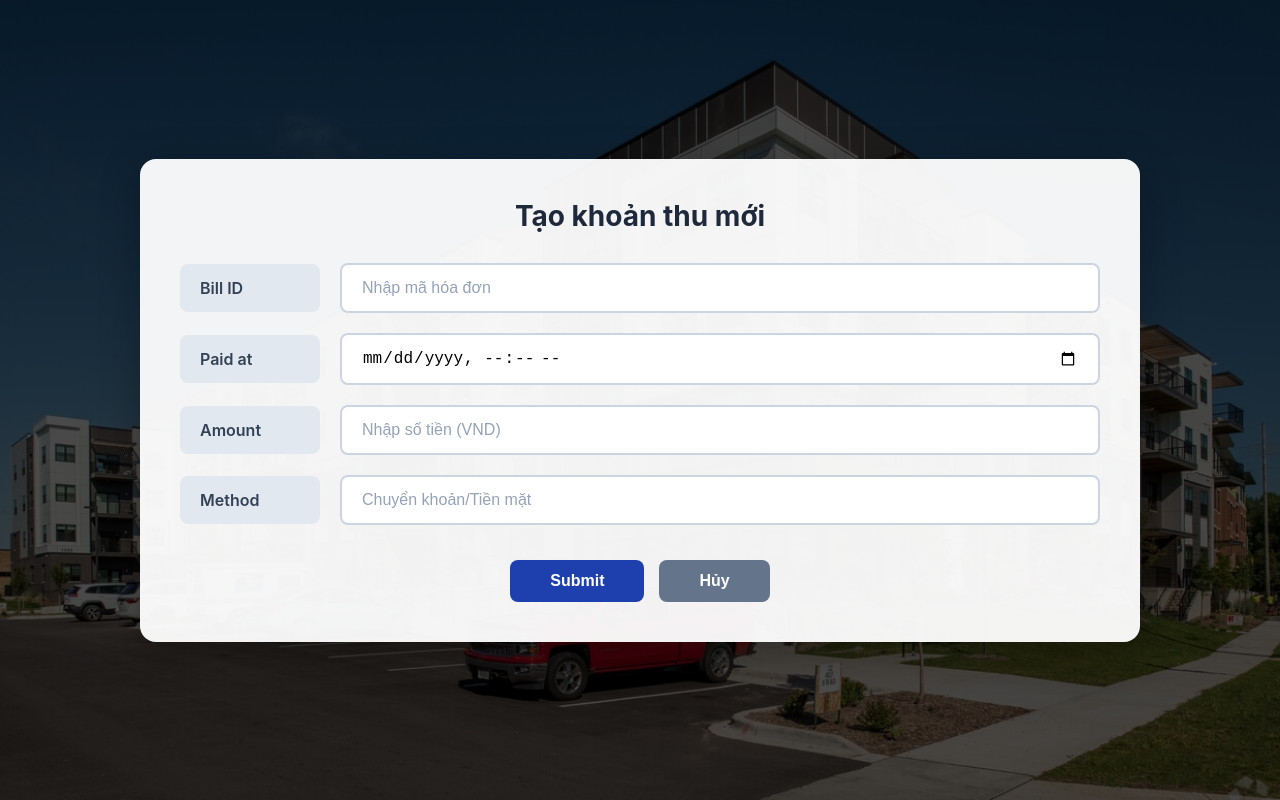
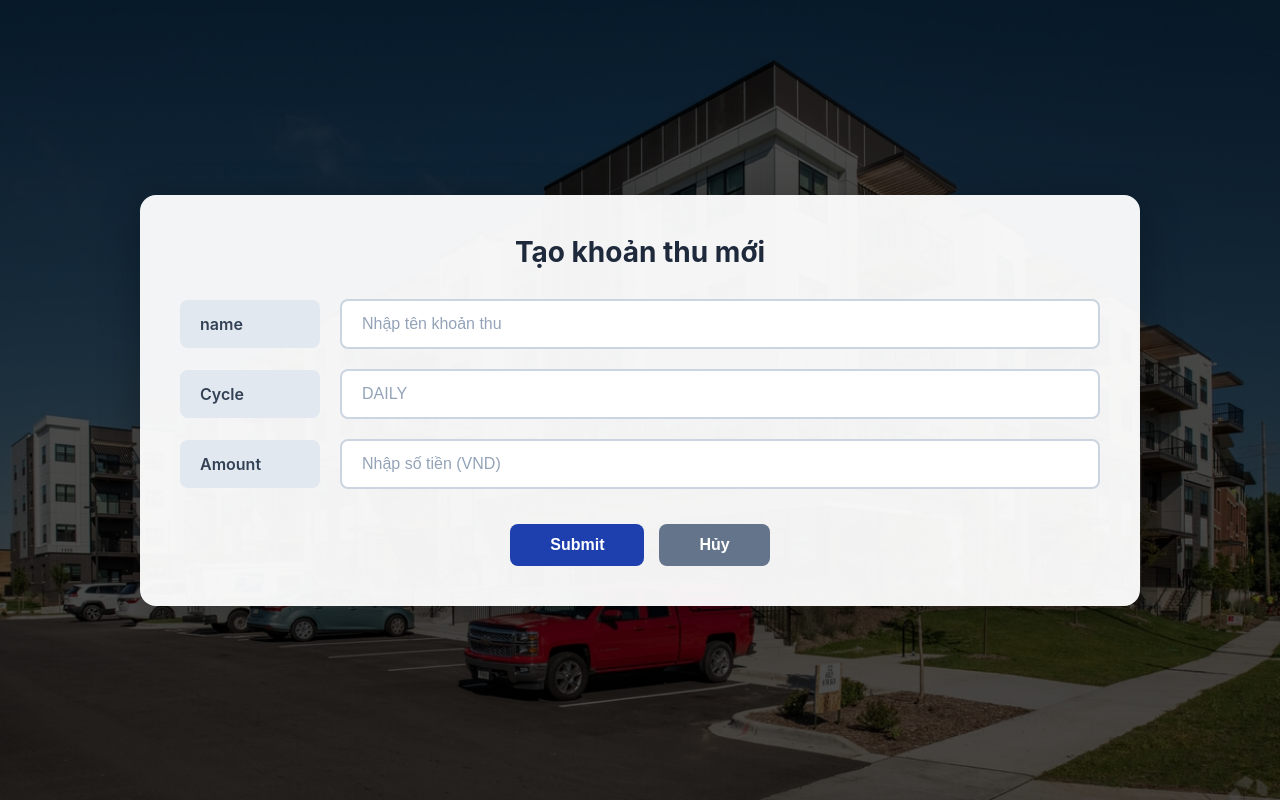
Before and after one commit to ToanTN5962/Bluemoon-Apartment-Management-System-_-CNPM-20251-_-Group-7, a React (Vite) app in the folder BluemoonApartmentManagementSystem/client/: page /admin/create-fee in a window 1280 px wide. Built offline with nearby package versions, Linux system fonts and the light colour scheme.

Commit message:
fetch backend

```diff
--- a/BluemoonApartmentManagementSystem/client/src/pages/CreateFeePage.jsx
+++ b/BluemoonApartmentManagementSystem/client/src/pages/CreateFeePage.jsx
@@ -3,16 +3,15 @@ import { useNavigate } from 'react-router-dom';
 import backgroundImage from '../assets/images/afterLogin-bg.jpg';
 
 // === CẤU HÌNH HỆ THỐNG ===
-const USE_MOCK = true; // Chuyển thành false khi có API thật
-const API_URL = 'https://your-backend-api.com/api/fees';
+const USE_MOCK = false; // Chuyển thành false khi có API thật
+const API_URL = 'http://localhost:3000/api/fees';
 
 export default function CreateFeePage() {
   const navigate = useNavigate();
   const [formData, setFormData] = useState({
-    billId: '',
-    paidAt: '',
+    name: '',
     amount: '',
-    method: ''
+    cycle: ''
   });
 
   const [isSubmitting, setIsSubmitting] = useState(false);
@@ -27,7 +26,7 @@ export default function CreateFeePage() {
 
   const handleSubmit = async () => {
     // Validate form
-    if (!formData.billId || !formData.paidAt || !formData.amount || !formData.method) {
+    if (!formData.name || !formData.cycle || !formData.amount) {
       alert('Vui lòng điền đầy đủ thông tin!');
       return;
     }
@@ -50,10 +49,9 @@ export default function CreateFeePage() {
             'Content-Type': 'application/json',
           },
           body: JSON.stringify({
-            bill_id: formData.billId,
-            paid_at: formData.paidAt,
-            amount: parseFloat(formData.amount),
-            method: formData.method
+            name: formData.name,
+            cycle: formData.cycle,
+            amount: parseInt(formData.amount)
           })
         });
 
@@ -213,25 +211,26 @@ export default function CreateFeePage() {
 
         <div>
           <div className="form-row">
-            <div className="form-label">Bill ID</div>
+            <div className="form-label">name</div>
             <input
               type="text"
-              name="billId"
-              value={formData.billId}
+              name="name"
+              value={formData.name}
               onChange={handleChange}
               className="form-input"
-              placeholder="Nhập mã hóa đơn"
+              placeholder="Nhập tên khoản thu"
             />
           </div>
 
           <div className="form-row">
-            <div className="form-label">Paid at</div>
+            <div className="form-label">Cycle</div>
             <input
-              type="datetime-local"
-              name="paidAt"
-              value={formData.paidAt}
+              type="text"
+              name="cycle"
+              value={formData.cycle}
               onChange={handleChange}
               className="form-input"
+              placeholder="DAILY"
             />
           </div>
 
@@ -244,18 +243,6 @@ export default function CreateFeePage() {
               onChange={handleChange}
               className="form-input"
               placeholder="Nhập số tiền (VND)"
-            />
-          </div>
-
-          <div className="form-row">
-            <div className="form-label">Method</div>
-            <input
-              type="text"
-              name="method"
-              value={formData.method}
-              onChange={handleChange}
-              className="form-input"
-              placeholder="Chuyển khoản/Tiền mặt"
             />
           </div>
 
--- a/BluemoonApartmentManagementSystem/client/src/pages/FeePage.jsx
+++ b/BluemoonApartmentManagementSystem/client/src/pages/FeePage.jsx
@@ -3,8 +3,8 @@ import { useNavigate } from 'react-router-dom';
 import backgroundImage from '../assets/images/afterLogin-bg.jpg';
 
 // === CẤU HÌNH HỆ THỐNG ===
-const USE_MOCK = true; // Chuyển thành false khi có API thật
-const API_URL = 'https://your-backend-api.com/api/fees';
+const USE_MOCK = false; // Chuyển thành false khi có API thật
+const API_URL = 'http://localhost:3000/api/fees';
 
 const FeePage = () => {
   const [fees, setFees] = useState([]);
@@ -31,7 +31,7 @@ const FeePage = () => {
         }, 800);
       } else {
         try {
-          const response = await fetch(API_URL);
+          const response = await fetch(`${API_URL}/showfees`);
           if (!response.ok) throw new Error('Lỗi server');
           const data = await response.json();
           setFees(data);
@@ -189,12 +189,12 @@ const FeePage = () => {
               <div key={fee.id} className="fee-card" onClick={() => navigate('/admin/check-fee', { state: { fee } })}>
                 <div className="fee-details">
                   <div className="detail-item">
-                    <label>Mã hóa đơn</label>
-                    <span>{fee.bill_id}</span>
+                    <label>Tên hóa đơn</label>
+                    <span>{fee.name}</span>
                   </div>
                   <div className="detail-item">
-                    <label>Ngày thanh toán</label>
-                    <span>{new Date(fee.paid_at).toLocaleDateString('vi-VN')}</span>
+                    <label>Chu kỳ</label>
+                    <span>{fee.cycle}</span>
                   </div>
                   <div className="detail-item">
                     <label>Số tiền</label>
```
Also changed, not shown: BluemoonApartmentManagementSystem/client/src/pages/UpdateFeePage.jsx (added), 2 other files (tests, documents, lock files or other folders).
